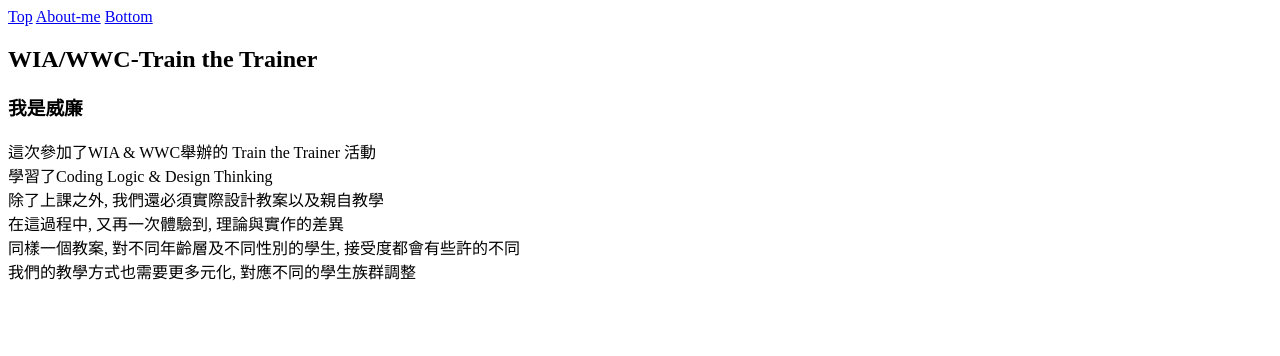
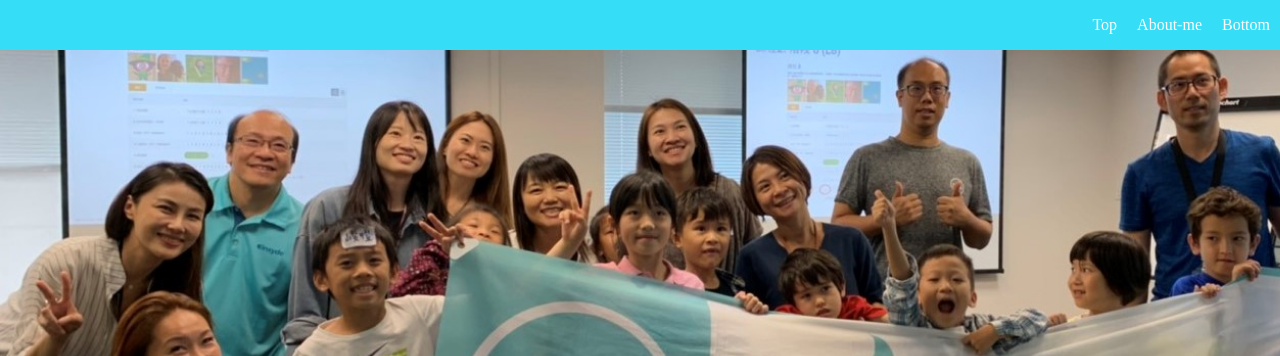
Before and after one commit to weit001/william_page, a plain HTML site: page index.html in a window 1280 px wide. Shown: the top 356 px of the page. Drawn offline with Linux system fonts and the light colour scheme; a web font is replaced by a local one.

Commit message:
update CSS

```diff
--- a/index.html
+++ b/index.html
@@ -5,7 +5,7 @@
     <meta name="viewport" content="width=device-width, initial-scale=1.0">
     <meta http-equiv="X-UA-Compatible" content="ie=edge">
     <title>TTT-William</title>
-    <link rel="stylesheet" href="TTT_style.css">
+    <link rel="stylesheet" href="style.css">
 </head>
 <body>
     <nav>
```
